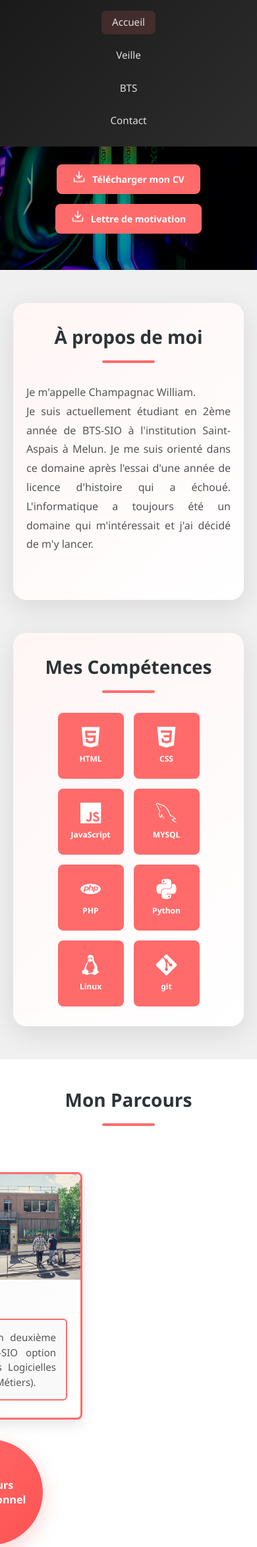
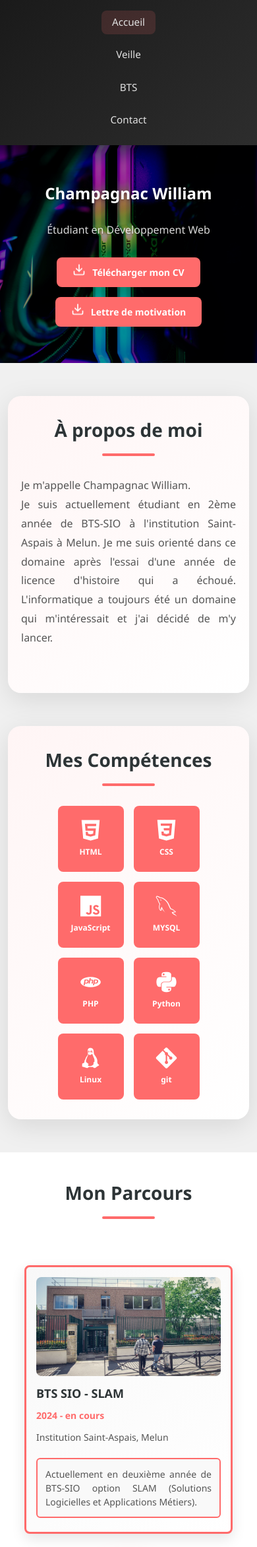
Before and after one commit to GhoX-Xelos/Portfolio, a PHP site: page / in a window 390 px wide. Shown: the top 2344 px of the page at 66% size. Run offline with PHP 8.4, Linux system fonts and the light colour scheme.

Commit message:
responsive et amélioration

```diff
--- a/CSS/navbar.css
+++ b/CSS/navbar.css
@@ -26,6 +26,7 @@
     display: flex;
     justify-content: center;
     align-items: center;
+    flex-wrap: wrap;
     gap: 1rem;
     margin: 0;
     padding: 0;
@@ -88,5 +89,6 @@
 
     .navbar {
         padding: 0.5rem 0;
+        position: sticky;
     }
 }
--- a/CSS/profile-card.css
+++ b/CSS/profile-card.css
@@ -105,6 +105,7 @@
 @media (max-width: 768px) {
     .profile-section {
         padding: 30px 20px;
+        margin-top: 0;
     }
 
     .profile-card {
@@ -278,6 +279,43 @@
     justify-items: center;
     position: relative;
     padding: 40px 20px;
+}
+
+@media (max-width: 1100px) {
+    .parcours-grid {
+        grid-template-columns: 1fr;
+        gap: 40px;
+        margin: 0 auto;
+    }
+
+    .school-box-1,
+    .school-box-2,
+    .school-box-3,
+    .career-circle {
+        grid-column: 1;
+        grid-row: auto;
+    }
+
+    .school-box {
+        width: 100%;
+        max-width: 420px;
+        height: auto;
+        padding: 20px;
+        padding-bottom: 20px;
+    }
+
+    .school-box img {
+        position: static;
+        width: 100%;
+        height: 180px;
+        border-radius: 8px;
+        margin-bottom: 15px;
+    }
+
+    .school-description {
+        position: static;
+        margin-top: 15px;
+    }
 }
 
 /* Carrés des écoles */
@@ -471,9 +509,41 @@
 
     .school-box {
         width: 100%;
-        max-width: 280px;
+        max-width: 100%;
         height: auto;
-        min-height: 180px;
+        min-height: auto;
+        padding: 15px;
+        padding-right: 15px;
+        padding-bottom: 15px;
+    }
+
+    .school-box img {
+        position: static;
+        width: 100%;
+        height: 150px;
+        object-fit: cover;
+        border-radius: 8px;
+        margin-bottom: 15px;
+    }
+
+    .school-box h3 {
+        font-size: 18px;
+        margin-bottom: 10px;
+    }
+
+    .school-box .school-date {
+        font-size: 14px;
+    }
+
+    .school-box p {
+        font-size: 14px;
+    }
+
+    .school-description {
+        position: static;
+        margin-top: 15px;
+        padding: 12px;
+        font-size: 13px;
     }
 }
 
--- a/CSS/stages.css
+++ b/CSS/stages.css
@@ -280,3 +280,27 @@
         margin-bottom: 3rem;
     }
 }
+
+@media (max-width: 600px) {
+    .timeline-container::before {
+        left: 20px;
+    }
+
+    .timeline-item,
+    .timeline-item:nth-child(even) {
+        padding-left: 60px;
+    }
+
+    .timeline-item::before {
+        left: 20px;
+    }
+
+    .timeline-item::after,
+    .timeline-item:nth-child(even)::after {
+        left: 28px;
+    }
+
+    .stage-card {
+        padding: 1.5rem;
+    }
+}
--- a/CSS/styles.css
+++ b/CSS/styles.css
@@ -34,4 +34,29 @@ a {
     max-width: 1200px;
     margin: 0 auto;
     padding: 0 20px;
+    width: min(1200px, 100%);
 }
+
+img,
+video,
+iframe,
+svg {
+    max-width: 100%;
+    height: auto;
+}
+
+@media (max-width: 768px) {
+    body {
+        font-size: 15px;
+    }
+
+    .container {
+        padding: 0 16px;
+    }
+}
+
+@media (max-width: 480px) {
+    .container {
+        padding: 0 12px;
+    }
+}
--- a/contact.html
+++ b/contact.html
@@ -24,7 +24,7 @@
     </nav>
 
     <!-- Section Contact -->
-    <section id="contact" class="contact" style="margin-top: 80px;">
+    <section id="contact" class="contact">
         <div class="container">
             <h2 class="section-title">Me Contacter</h2>
             <div class="contact-content">
```
Also changed, not shown: CSS/contact.css (+30 -0 lines), CSS/skills.css (+36 -0 lines), CSS/veille.css (+15 -0 lines).
